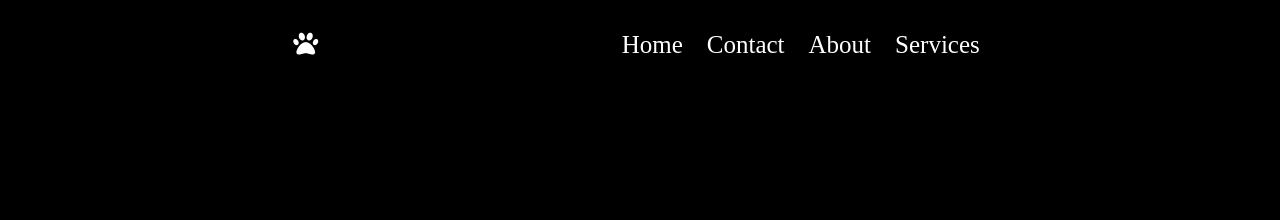
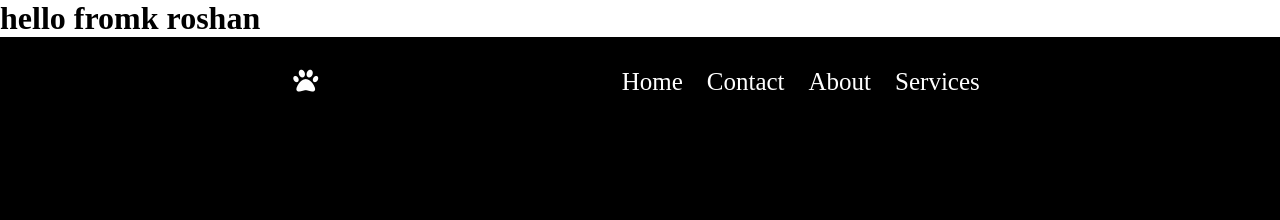
Before and after one commit to MoulyaMR/Project-, a plain HTML site: page index.html in a window 1280 px wide. Shown: the top 220 px of the page. Drawn offline with Linux system fonts and the light colour scheme.

Commit message:
Update index.html

```diff
--- a/index.html
+++ b/index.html
@@ -12,6 +12,7 @@
 </head>
 
 <body>
+    <H1>hello fromk roshan</H1>
     <div class="container">
         <div class="navbar">
             <div class="logo">
```
